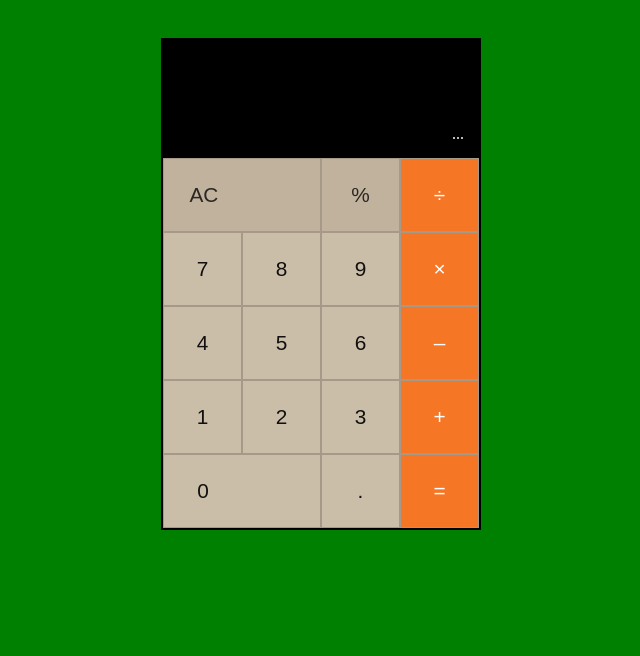
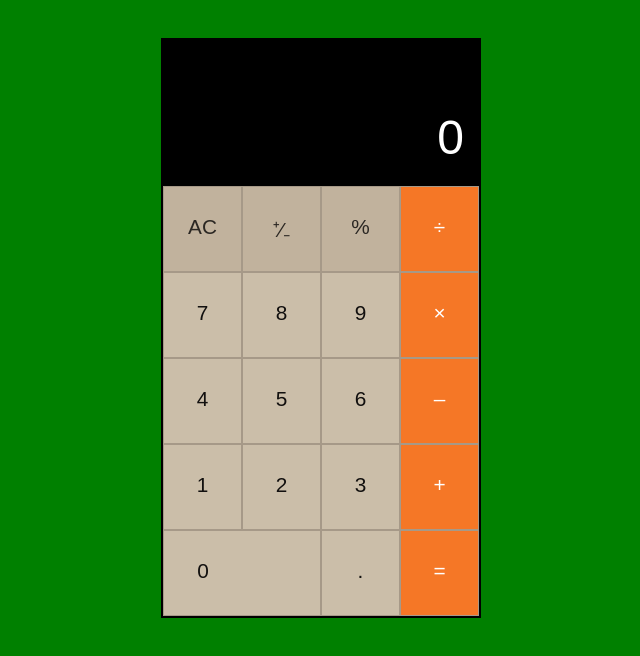
Before and after one commit to fitnessyulya/FreeCodeCamp, a plain HTML site: page Advanced Front End Development Projects/Build a JavaScript Calculator/index.html in a window 1280 px wide. Shown: the whole page, without its empty margins (319-959 px from the left). Drawn offline with Linux system fonts and the light colour scheme.

Commit message:
Add button styles for hover and active

```diff
--- a/Advanced Front End Development Projects/Build a JavaScript Calculator/index.html
+++ b/Advanced Front End Development Projects/Build a JavaScript Calculator/index.html
@@ -11,11 +11,12 @@
     <div class="wrapper">
         <div class="main">
             <div class="display">
-            ...
+            0
             </div>
 
             <div class="buttons">
-                <div class="button button-lg top"><span>AC</span></div>
+                <div class="button top"><span>AC</span></div>
+                <div class="button top"><span>&#x207a;&#x2044;&#x208b;</span></div>
                 <div class="button top"><span>%</span></div>
                 <div class="button operator"><span>&#247;</span></div>
                 <div class="button"><span>7</span></div>
--- a/Advanced Front End Development Projects/Build a JavaScript Calculator/style.css
+++ b/Advanced Front End Development Projects/Build a JavaScript Calculator/style.css
@@ -17,11 +17,11 @@ ul li {
     border: 2px solid #000; }
 
 .display {
-    padding: 70px 15px 0px;
+    padding: 50px 15px 0px;
     text-align: right;
     background: #000;
     color: #fff;
-    line-height: 3em }
+    font: 300 3em/2em sans-serif; }
 
 .buttons {
     display: grid;
@@ -36,6 +36,12 @@ ul li {
     background-color: #CBBEA9;
     display: grid;
     grid-template: repeat(3, 1fr) / repeat(3, 1fr); }
+
+.button:hover {
+    cursor: pointer; }
+
+.button:active {
+    background-color: #B6A896; }
 
 .button span {
     grid-area: 2 / 2;
@@ -53,6 +59,9 @@ ul li {
     color: #fff;
     background-color: #F57726; }
 
+.operator:active {
+    background-color: #DF6C20; }
+
 .top {
     color: #2B2723;
     background-color: #C1B29D; }
```
